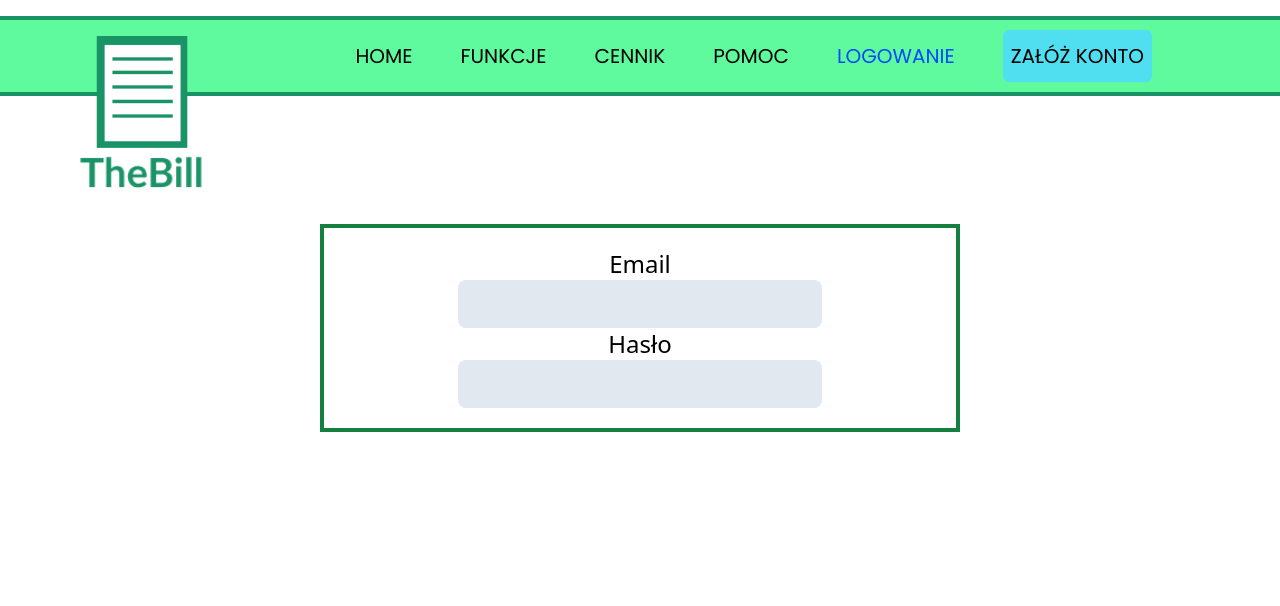
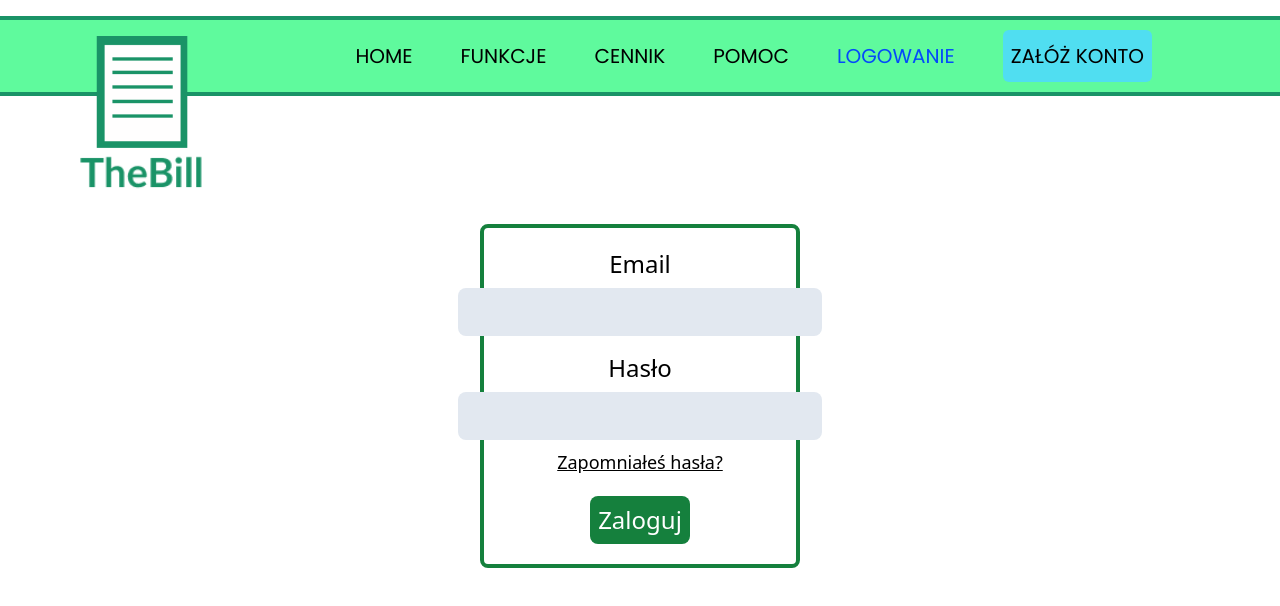
Before and after one commit to Tommy3DE/TheBill, a React (Vite) app: page /login in a window 1280 px wide. Shown: the top 606 px of the page. Built offline with nearby package versions, Linux system fonts and the light colour scheme.

Commit message:
changes to rwd and login page

```diff
--- a/src/layout/pages/Login.tsx
+++ b/src/layout/pages/Login.tsx
@@ -5,11 +5,15 @@ const Login = () => {
     <section className="h-screen">
       <Navbar />
       <div className="mt-32 flex flex-col w-full items-center text-2xl">
-        <div className="p-5 border-4 border-green-700 w-1/2 h-1/6 flex flex-col justify-center items-center">
+        <div className="p-5 lg:border-4 border-green-700 lg:w-1/4 lg:h-1/6 flex flex-col justify-center items-center rounded-lg">
           <label htmlFor="mail">Email</label>
-          <input type="email" id="mail" className="bg-slate-200 p-2 rounded-lg" />
+          <input type="email" id="mail" className="bg-slate-200 p-2 mt-2 mb-4 rounded-lg" />
           <label htmlFor="pass">Hasło</label>
-          <input type="password" id="pass" className="bg-slate-200 p-2 rounded-lg"/>
+          <input type="password" id="pass" className="bg-slate-200 p-2 mt-2 rounded-lg"/>
+          <a href="" target="_blank" className="text-lg mt-2 underline hover:text-purple-700">Zapomniałeś hasła?</a>
+          <button className="w-full lg:w-auto lg:mt-5 mt-10 bg-green-700 text-white p-2 rounded-lg">
+            Zaloguj
+          </button>
         </div>
       </div>
     </section>
```
